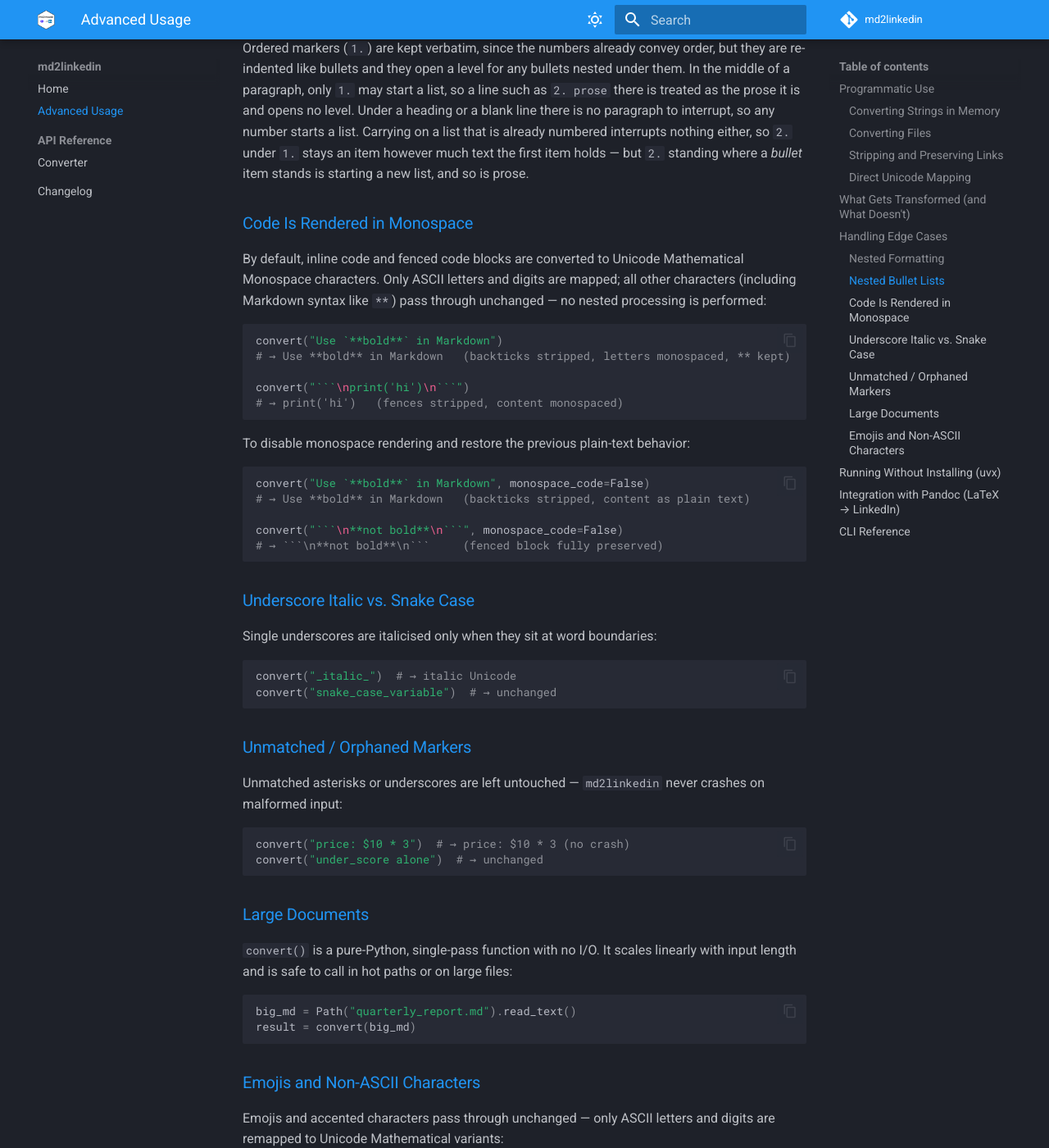
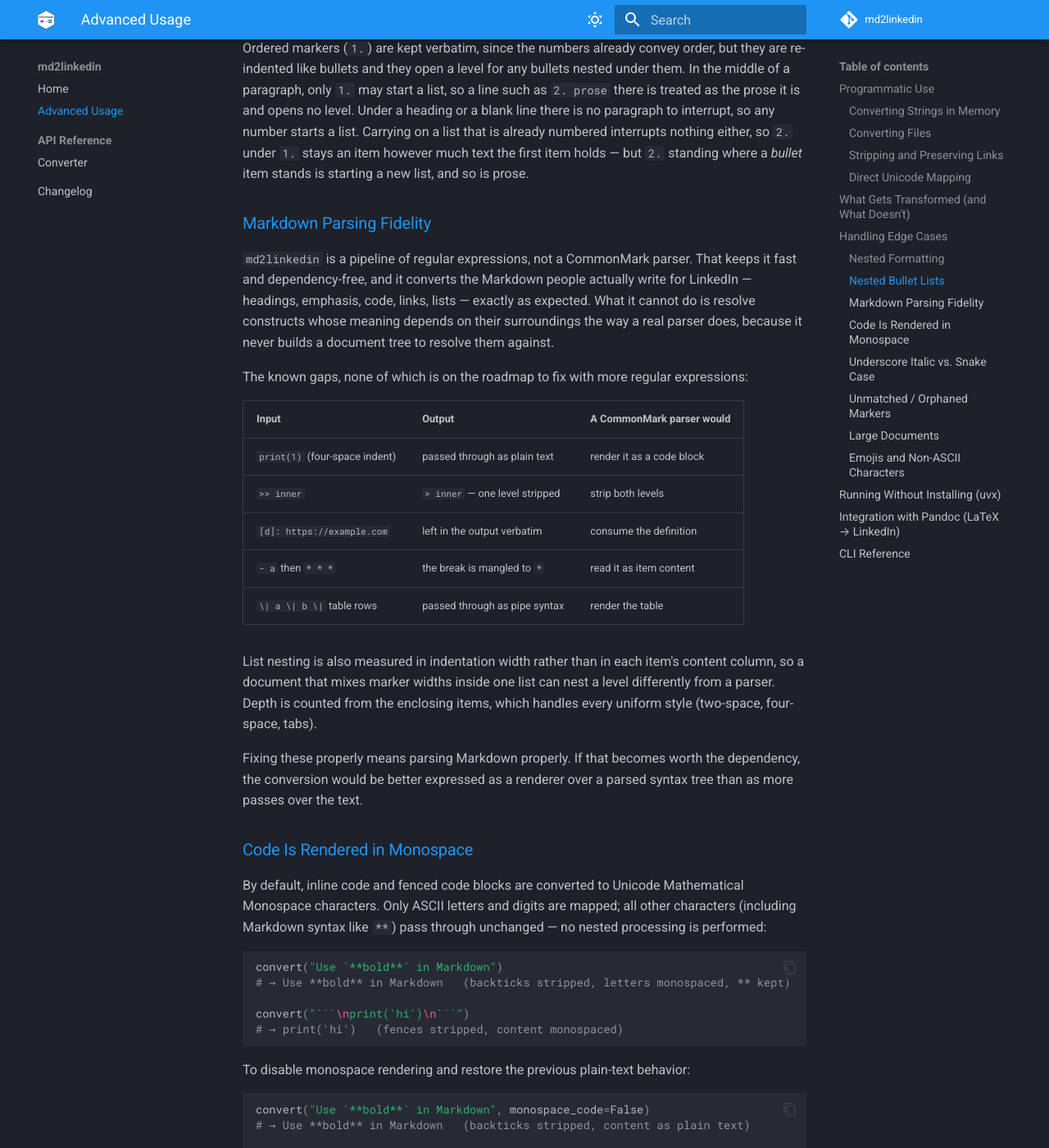
Before and after one commit to IndrajeetPatil/md2linkedin, an MkDocs documentation site: the page built from docs/advanced.md, in a window 1280 px wide and 1400 px high, scrolled down 3376 px. Shown: the whole window at 82% size. Built offline with MkDocs 1.6.1 and Material for MkDocs 9.7.7, drawn with Linux system fonts in a browser that asks for light colours; comment, search, counter and statistics services are not loaded.

Commit message:
docs: record what a regex pipeline cannot parse
Lists the constructs whose meaning depends on their surroundings —
indented code blocks, nested blockquotes, link reference definitions, a
thematic break indented inside a list item, tables — with what the
converter does with each and what a CommonMark parser would do instead.
None of them is worth chasing with more regular expressions; resolving
them properly means parsing Markdown properly.

```diff
--- a/README.qmd
+++ b/README.qmd
@@ -106,6 +106,7 @@
 - **Tables**: Markdown tables are not converted — they pass through as raw pipe syntax (`| col | col |`), which LinkedIn does not render, producing unreadable output.
 - **Accessibility**: Screen readers often read Unicode mathematical characters aloud individually (e.g., "mathematical sans-serif bold b") instead of as complete words, making the content difficult for visually impaired users to understand.
 - **Searchability**: Text styled with these Unicode characters may not be indexed properly by LinkedIn's search algorithm, meaning people searching for your keywords might not find your post.
+- **Markdown parsing**: The converter is a pipeline of regular expressions, not a CommonMark parser. Ordinary posts convert faithfully, but constructs whose meaning depends on their surroundings — indented code blocks, nested blockquotes, link reference definitions, a thematic break indented inside a list item — are read more loosely than a real parser would read them. See [Markdown parsing fidelity](https://www.indrapatil.com/md2linkedin/advanced/#markdown-parsing-fidelity) for the specifics.
 
 For more examples, check out the package documentation at:
 <https://www.indrapatil.com/md2linkedin/>
--- a/docs/advanced.md
+++ b/docs/advanced.md
@@ -146,6 +146,35 @@
 much text the first item holds — but `2.` standing where a *bullet* item
 stands is starting a new list, and so is prose.
 
+### Markdown Parsing Fidelity
+
+`md2linkedin` is a pipeline of regular expressions, not a CommonMark parser.
+That keeps it fast and dependency-free, and it converts the Markdown people
+actually write for LinkedIn — headings, emphasis, code, links, lists — exactly
+as expected. What it cannot do is resolve constructs whose meaning depends on
+their surroundings the way a real parser does, because it never builds a
+document tree to resolve them against.
+
+The known gaps, none of which is on the roadmap to fix with more regular
+expressions:
+
+| Input                                    | Output                        | A CommonMark parser would        |
+|------------------------------------------|-------------------------------|----------------------------------|
+| `    print(1)` (four-space indent)        | passed through as plain text  | render it as a code block        |
+| `>> inner`                                | `> inner` — one level stripped | strip both levels                |
+| `[d]: https://example.com`                | left in the output verbatim   | consume the definition           |
+| `- a` then `    * * *`                    | the break is mangled to `*`   | read it as item content          |
+| `\| a \| b \|` table rows                 | passed through as pipe syntax | render the table                 |
+
+List nesting is also measured in indentation width rather than in each item's
+content column, so a document that mixes marker widths inside one list can
+nest a level differently from a parser. Depth is counted from the enclosing
+items, which handles every uniform style (two-space, four-space, tabs).
+
+Fixing these properly means parsing Markdown properly. If that becomes worth
+the dependency, the conversion would be better expressed as a renderer over a
+parsed syntax tree than as more passes over the text.
+
 ### Code Is Rendered in Monospace
 
 By default, inline code and fenced code blocks are converted to Unicode
```
Also changed, not shown: README.md (+8 -0 lines), docs/index.md (+8 -0 lines).
